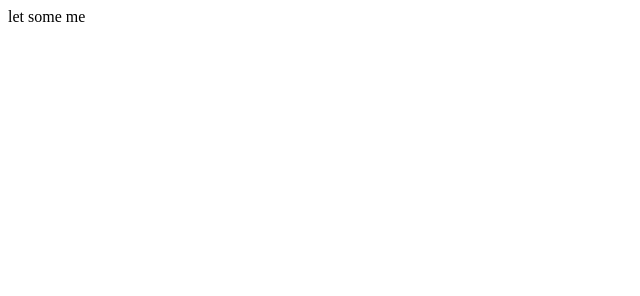
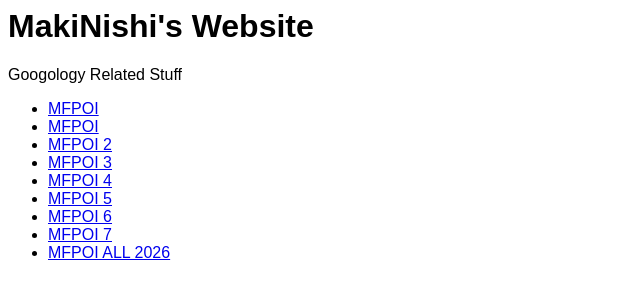
Before and after one commit to MakiNishi3/test, a plain HTML site: page MFPOI/index.html in a window 1280 px wide. Shown: the whole page, without its empty margins (0-640 px from the left). Drawn offline with Linux system fonts and the light colour scheme.

Commit message:
Update index.html

```diff
--- a/MFPOI/index.html
+++ b/MFPOI/index.html
@@ -1 +1,21 @@
-let some me
+<h1>MakiNishi's Website</h1>
+<p>Googology Related Stuff</p>
+<body>
+<style>
+body {
+	font-family: "Arial", serif;
+}
+</style>
+</body>
+<ul>
+<li><a href="https://makinishi3.github.io/test/MFPOI/mfpoi.html">MFPOI</a></li>
+	<li><a href="https://makinishi3.github.io/test/MFPOI/mfpoi1.html">MFPOI</a></li>
+	<li><a href="https://makinishi3.github.io/test/MFPOI/mfpoi2.html">MFPOI 2</a></li>
+	<li><a href="https://makinishi3.github.io/test/MFPOI/mfpoi3.html">MFPOI 3</a></li>
+	<li><a href="https://makinishi3.github.io/test/MFPOI/mfpoi4.html">MFPOI 4</a></li>
+	<li><a href="https://makinishi3.github.io/test/MFPOI/mfpoi5.html">MFPOI 5</a></li>
+	<li><a href="https://makinishi3.github.io/test/MFPOI/mfpoi6.html">MFPOI 6</a></li>
+	<li><a href="https://makinishi3.github.io/test/MFPOI/mfpoi7.html">MFPOI 7</a></li>
+	<li><a href="https://makinishi3.github.io/test/MFPOI/mfpoiall2026.html">MFPOI ALL 2026</a></li>
+
+</ul>
```
